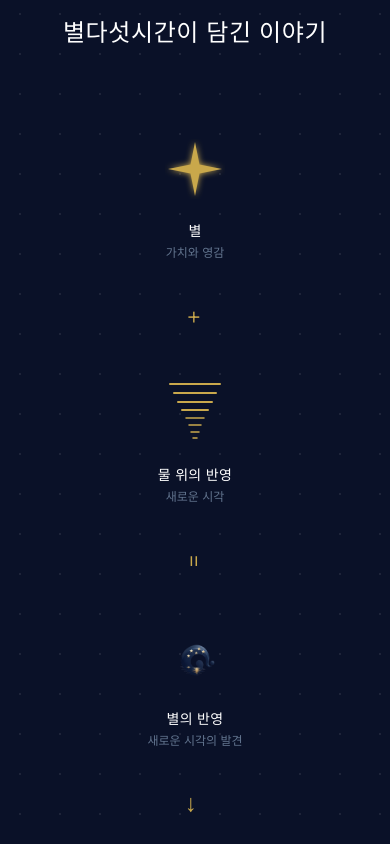
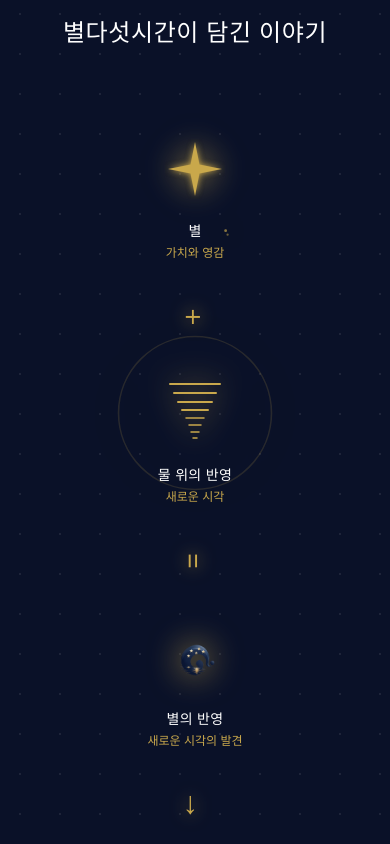
Before and after one commit to wanner17/byulsi, a Next.js app: page /about in a window 390 px wide. Shown: the part 2300-3144 px from the top of the page. Built offline with nearby package versions, Linux system fonts and the light colour scheme.

Commit message:
[feat] about 페이지 concept 효과 추가

```diff
--- a/app/about/AboutContent.tsx
+++ b/app/about/AboutContent.tsx
@@ -1,7 +1,7 @@
 "use client";
 
-import React, { useState, useRef } from "react";
-import { motion, useScroll, useTransform } from "framer-motion";
+import React, { useState, useRef, useMemo, useEffect } from "react";
+import { motion, useInView } from "framer-motion";
 import { ArrowRight, Star, Phone, Mail, MessageCircle, ChevronDown } from "lucide-react";
 
 /**
@@ -99,8 +99,68 @@ const WaterReflectionSVG = () => (
   </svg>
 );
 
+const StarParticles = ({ isActive }: { isActive: boolean }) => {
+  const particles = useMemo(
+    () =>
+      Array.from({ length: 12 }, (_, i) => ({
+        id: i,
+        x: (((i % 6) - 2.5) / 2.5) * 38,
+        delay: (i * 0.09) % 0.6,
+        dur: 0.65 + (i % 3) * 0.18,
+      })),
+    []
+  );
+  return (
+    <>
+      {particles.map((p) => (
+        <motion.div
+          key={p.id}
+          className="absolute w-[3px] h-[3px] rounded-full bg-[#C9A84C] pointer-events-none"
+          style={{ left: "50%", top: "50%", marginLeft: -1.5, marginTop: -1.5 }}
+          animate={
+            isActive
+              ? { x: [0, p.x], y: [0, 62 + Math.abs(p.x) * 0.4], opacity: [0, 1, 0], scale: [0.5, 1.3, 0.2] }
+              : { opacity: 0, x: 0, y: 0, scale: 0.5 }
+          }
+          transition={{
+            duration: p.dur,
+            delay: p.delay,
+            repeat: isActive ? Infinity : 0,
+            repeatDelay: 1.4,
+            ease: "easeOut",
+          }}
+        />
+      ))}
+    </>
+  );
+};
+
+const RippleRings = ({ isActive }: { isActive: boolean }) => (
+  <>
+    {[0, 1.1].map((delay, i) => (
+      <motion.div
+        key={i}
+        className="absolute inset-[-8px] rounded-full border border-[#C9A84C] pointer-events-none"
+        animate={isActive ? { scale: [1, 1.9], opacity: [0.5, 0] } : { scale: 1, opacity: 0 }}
+        transition={{ duration: 2.4, delay, repeat: isActive ? Infinity : 0, repeatDelay: 0.6, ease: "easeOut" }}
+      />
+    ))}
+  </>
+);
+
 export default function AboutContent() {
   const [isRevealed, setIsRevealed] = useState(false);
+  const logoConcRef = useRef<HTMLElement>(null);
+  const [logoActiveIndex, setLogoActiveIndex] = useState(-1);
+  const isLogoInView = useInView(logoConcRef, { once: true, margin: "-80px 0px" });
+
+  useEffect(() => {
+    if (!isLogoInView) return;
+    const timers = [300, 900, 1500, 2100].map((delay, i) =>
+      setTimeout(() => setLogoActiveIndex(i), delay)
+    );
+    return () => timers.forEach(clearTimeout);
+  }, [isLogoInView]);
 
   return (
     <div className="w-full overflow-x-hidden font-sans bg-[#0A1128] text-white">
@@ -254,7 +314,7 @@ export default function AboutContent() {
       </section>
 
       {/* ── SECTION 3: Logo Concept ── */}
-      <section className="relative bg-[#0A1128] py-28 px-8 overflow-hidden border-t border-white/5">
+      <section ref={logoConcRef} className="relative bg-[#0A1128] py-28 px-8 overflow-hidden border-t border-white/5">
         <div
           className="absolute inset-0 opacity-[0.08] pointer-events-none"
           style={{
@@ -295,7 +355,7 @@ export default function AboutContent() {
                   <img
                     src="/logo_vertical.png"
                     alt="BYULSI Question"
-                    className="w-14 h-14 object-contain drop-shadow-[0_0_14px_rgba(244,208,63,0.5)]"
+                    className="w-14 h-14 object-contain"
                   />
                 ),
                 label: "끊임없는 물음표",
@@ -303,6 +363,7 @@ export default function AboutContent() {
               },
             ].map((item, i) => {
               const connectors = ["+", "=", "→"];
+              const isItemActive = logoActiveIndex >= i;
               return (
                 <div key={i} className="flex flex-col md:flex-row items-center gap-10 md:gap-4">
                   <motion.div
@@ -312,20 +373,63 @@ export default function AboutContent() {
                     transition={{ delay: i * 0.2, duration: 0.7, ease: "easeOut" }}
                     className="flex flex-col items-center gap-3"
                   >
-                    <div className="w-20 h-20 flex items-center justify-center">{item.visual}</div>
+                    <motion.div
+                      className="w-20 h-20 flex items-center justify-center relative"
+                      animate={
+                        isItemActive
+                          ? { filter: "drop-shadow(0 0 16px rgba(201,168,76,0.9))" }
+                          : { filter: "drop-shadow(0 0 0px rgba(201,168,76,0))" }
+                      }
+                      transition={{ duration: 0.8 }}
+                    >
+                      <motion.div
+                        className="w-full h-full flex items-center justify-center"
+                        animate={isItemActive ? { opacity: 1, scale: 1 } : { opacity: 0.22, scale: 0.88 }}
+                        transition={{ duration: 0.7 }}
+                      >
+                        {item.visual}
+                      </motion.div>
+                      {i === 0 && <StarParticles isActive={isItemActive} />}
+                      {i === 1 && <RippleRings isActive={isItemActive} />}
+                    </motion.div>
+
                     <div className="text-center">
-                      <p className="text-white text-sm font-medium tracking-wide">{item.label}</p>
-                      <p className="text-slate-500 text-xs mt-1">{item.sub}</p>
+                      <motion.p
+                        className="text-sm font-medium tracking-wide"
+                        animate={{ color: isItemActive ? "#FFFFFF" : "#475569" }}
+                        transition={{ duration: 0.5 }}
+                      >
+                        {item.label}
+                      </motion.p>
+                      <motion.p
+                        className="text-xs mt-1"
+                        animate={{ color: isItemActive ? "#C9A84C" : "#1E293B" }}
+                        transition={{ duration: 0.5 }}
+                      >
+                        {item.sub}
+                      </motion.p>
                     </div>
                   </motion.div>
 
                   {i < connectors.length && (
                     <motion.span
-                      initial={{ opacity: 0, scale: 0.3 }}
-                      whileInView={{ opacity: 1, scale: 1 }}
-                      viewport={{ once: true }}
-                      transition={{ delay: i * 0.2 + 0.12, duration: 0.4 }}
-                      className="text-[#C9A84C] text-2xl font-light select-none rotate-90 md:rotate-0"
+                      animate={
+                        logoActiveIndex >= i + 1
+                          ? {
+                              opacity: 1,
+                              color: "#C9A84C",
+                              textShadow: "0 0 14px rgba(201,168,76,0.95)",
+                              scale: 1.3,
+                            }
+                          : {
+                              opacity: 0.15,
+                              color: "#334155",
+                              textShadow: "0 0 0px transparent",
+                              scale: 1,
+                            }
+                      }
+                      transition={{ duration: 0.5, ease: "easeOut" }}
+                      className="text-2xl font-light select-none rotate-90 md:rotate-0"
                     >
                       {connectors[i]}
                     </motion.span>
```
